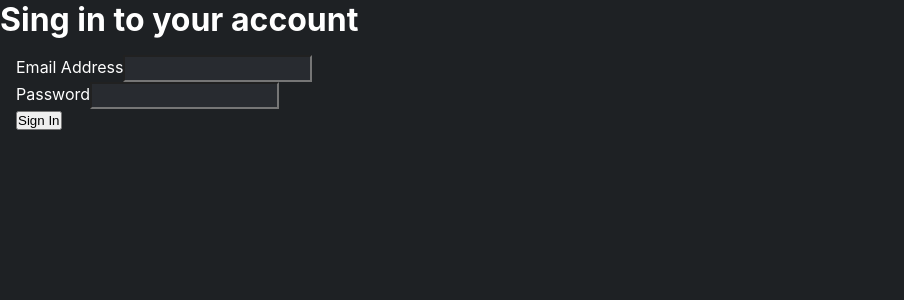
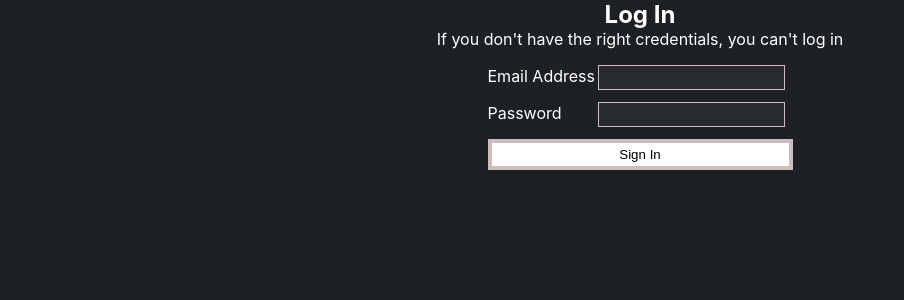
Before and after one commit to DystopiaPark/4-interview-questions-revisited, a React (Create React App) app: page / in a window 1280 px wide. Shown: the top 300 px of the page, without its empty margins (0-904 px from the left). Built offline with nearby package versions, Linux system fonts and the light colour scheme; no server answers.

Commit message:
minor style updates

```diff
--- a/src/App.css
+++ b/src/App.css
@@ -106,6 +106,31 @@ select {
   transform: translate(-50%);
   box-shadow: 5px 10px 45px 4px rgb(121, 157, 187) !important;
 }
+.sign-in {
+  color: white;
+  display: grid;
+  place-items: center;
+}
+.sign-in h2 {
+  text-align: center;
+}
+.sign-in p {
+  text-align: center;
+}
+.sign-in label {
+  margin-bottom: 1rem;
+  display: inline-block;
+  min-width: 110px;
+}
+.sign-in input {
+  border: 1px solid rgb(204, 188, 188);
+}
+.sign-in button {
+  width: 100%;
+  padding: 0.25rem 0;
+  background: white;
+  border: 4px solid rgb(204, 188, 188);
+}
 
 span {
   float: right;
--- a/src/components/SignIn/SignIn.jsx
+++ b/src/components/SignIn/SignIn.jsx
@@ -22,9 +22,10 @@ const SignIn = () => {
   };
 
   return (
-    <div style={{ color: "white" }}>
+    <div className="sign-in">
       <div>
-        <h1>Sing in to your account</h1>
+        <h2>Log In</h2>
+        <p>If you don't have the right credentials, you can't log in</p>
       </div>
       <form onSubmit={handleSubmit}>
         <div>
```
